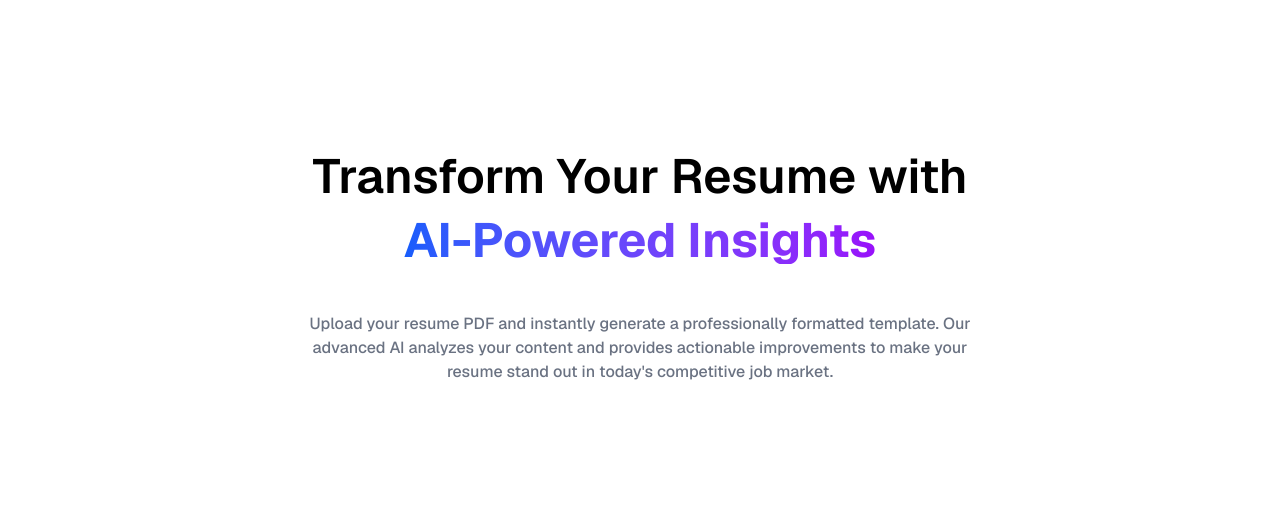
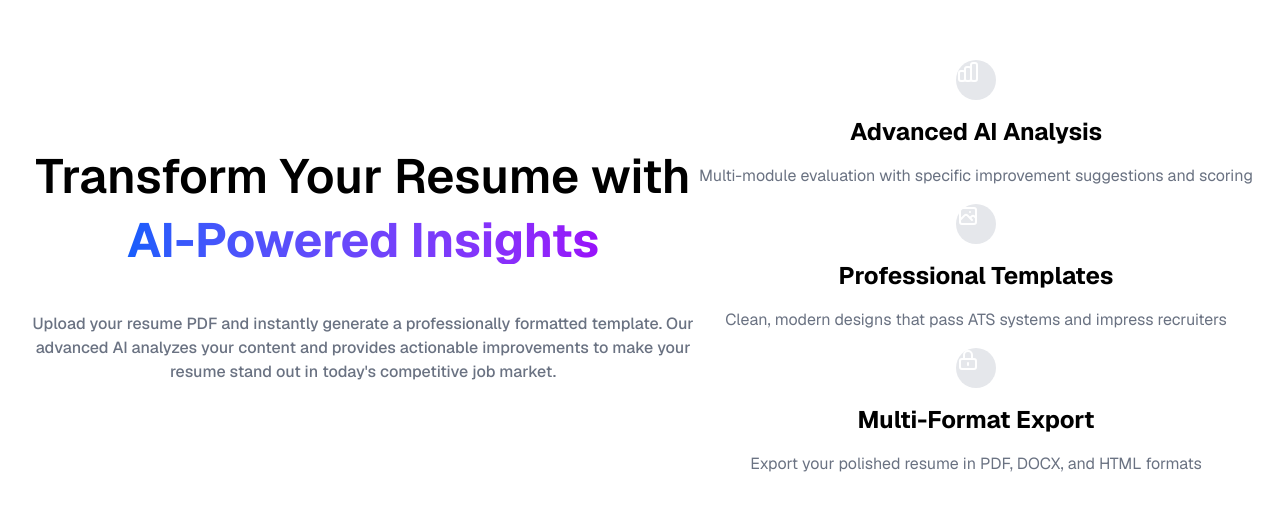
Before and after one commit to dibkb/orbit-ai-resume-builder, a Next.js app: page / in a window 1280 px wide. Shown: the part 132-642 px from the top of the page. Built offline with nearby package versions, Linux system fonts and the light colour scheme.

Commit message:
feat: features list

```diff
--- /dev/null
+++ b/app/_components/landing/feature-list.tsx
@@ -0,0 +1,35 @@
+import Graph from "../svg/graph";
+import Photo from "../svg/photo";
+import Lock from "../svg/lock";
+import Feature from "./features";
+const features = [
+  {
+    title: "Advanced AI Analysis",
+    description:
+      "Multi-module evaluation with specific improvement suggestions and scoring",
+    icon: <Graph />,
+  },
+  {
+    title: "Professional Templates",
+    description:
+      "Clean, modern designs that pass ATS systems and impress recruiters",
+    icon: <Photo />,
+  },
+  {
+    title: "Multi-Format Export",
+    description: "Export your polished resume in PDF, DOCX, and HTML formats",
+    icon: <Lock />,
+  },
+];
+
+const FeatureList = () => {
+  return (
+    <div className="flex flex-col items-center justify-center gap-4">
+      {features.map((feature) => (
+        <Feature key={feature.title} {...feature} />
+      ))}
+    </div>
+  );
+};
+
+export default FeatureList;
--- /dev/null
+++ b/app/_components/landing/features.tsx
@@ -0,0 +1,18 @@
+import React from "react";
+
+interface FeatureProps {
+  title: string;
+  description: string;
+  icon: React.ReactNode;
+}
+const Feature = ({ title, description, icon }: FeatureProps) => {
+  return (
+    <div className="flex flex-col items-center justify-center gap-4">
+      <div className="w-10 h-10 bg-gray-200 rounded-full">{icon}</div>
+      <h3 className="text-2xl font-bold">{title}</h3>
+      <p className="text-gray-500">{description}</p>
+    </div>
+  );
+};
+
+export default Feature;
--- /dev/null
+++ b/app/_components/svg/graph.tsx
@@ -0,0 +1,19 @@
+const Graph = () => {
+  return (
+    <svg
+      className="w-6 h-6 text-white"
+      fill="none"
+      stroke="currentColor"
+      viewBox="0 0 24 24"
+    >
+      <path
+        stroke-linecap="round"
+        stroke-linejoin="round"
+        stroke-width="2"
+        d="M9 19v-6a2 2 0 00-2-2H5a2 2 0 00-2 2v6a2 2 0 002 2h2a2 2 0 002-2zm0 0V9a2 2 0 012-2h2a2 2 0 012 2v10m-6 0a2 2 0 002 2h2a2 2 0 002-2m0 0V5a2 2 0 012-2h2a2 2 0 012 2v14a2 2 0 01-2 2h-2a2 2 0 01-2-2z"
+      ></path>
+    </svg>
+  );
+};
+
+export default Graph;
--- /dev/null
+++ b/app/_components/svg/lock.tsx
@@ -0,0 +1,19 @@
+const Lock = () => {
+  return (
+    <svg
+      className="w-6 h-6 text-white"
+      fill="none"
+      stroke="currentColor"
+      viewBox="0 0 24 24"
+    >
+      <path
+        stroke-linecap="round"
+        stroke-linejoin="round"
+        stroke-width="2"
+        d="M12 15v2m-6 4h12a2 2 0 002-2v-6a2 2 0 00-2-2H6a2 2 0 00-2 2v6a2 2 0 002 2zm10-10V7a4 4 0 00-8 0v4h8z"
+      ></path>
+    </svg>
+  );
+};
+
+export default Lock;
--- /dev/null
+++ b/app/_components/svg/photo.tsx
@@ -0,0 +1,19 @@
+const Photo = () => {
+  return (
+    <svg
+      className="w-6 h-6 text-white"
+      fill="none"
+      stroke="currentColor"
+      viewBox="0 0 24 24"
+    >
+      <path
+        stroke-linecap="round"
+        stroke-linejoin="round"
+        stroke-width="2"
+        d="M4 16l4.586-4.586a2 2 0 012.828 0L16 16m-2-2l1.586-1.586a2 2 0 012.828 0L20 14m-6-6h.01M6 20h12a2 2 0 002-2V6a2 2 0 00-2-2H6a2 2 0 00-2 2v12a2 2 0 002 2z"
+      ></path>
+    </svg>
+  );
+};
+
+export default Photo;
--- a/app/page.tsx
+++ b/app/page.tsx
@@ -1,3 +1,4 @@
+import FeatureList from "./_components/landing/feature-list";
 export default function Home() {
   return (
     <div className="flex min-h-screen items-center justify-center bg-white text-black font-sans">
@@ -14,6 +15,7 @@ export default function Home() {
           competitive job market.
         </p>
       </div>
+      <FeatureList />
     </div>
   );
 }
```
